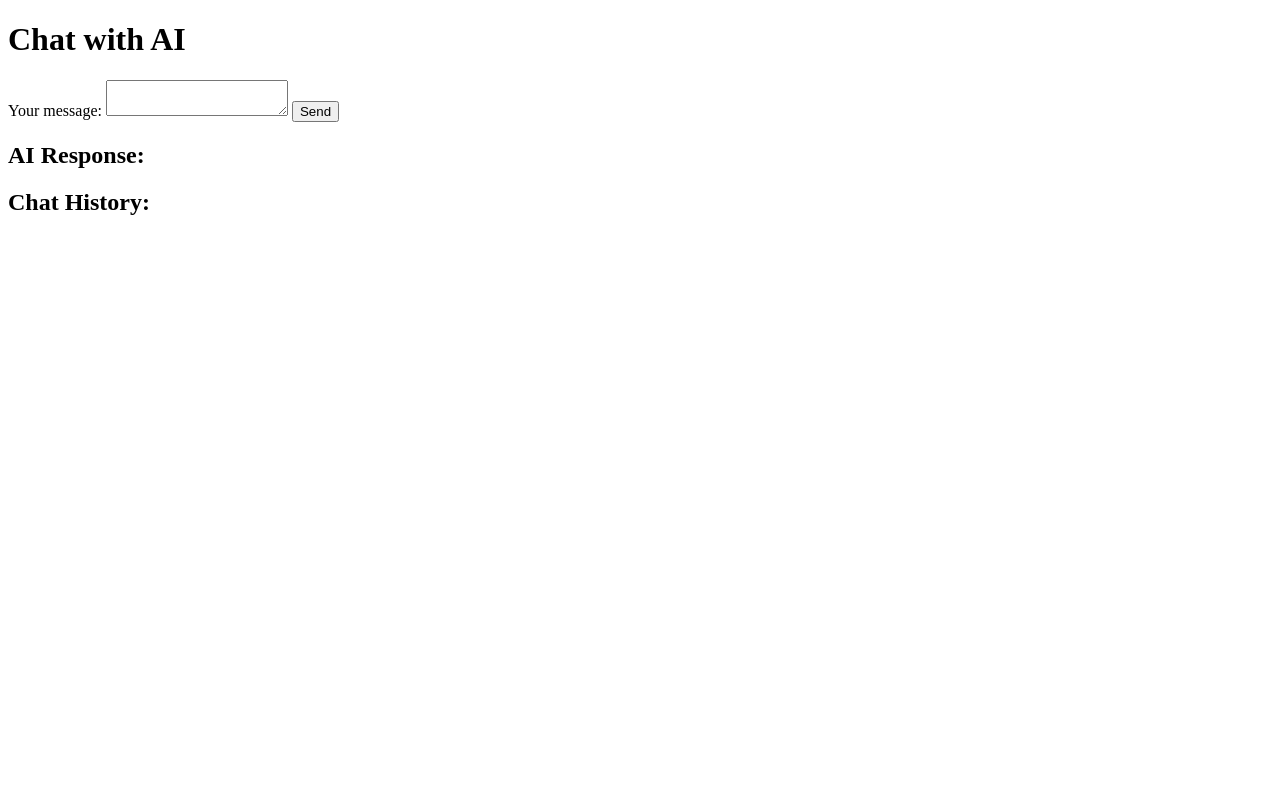
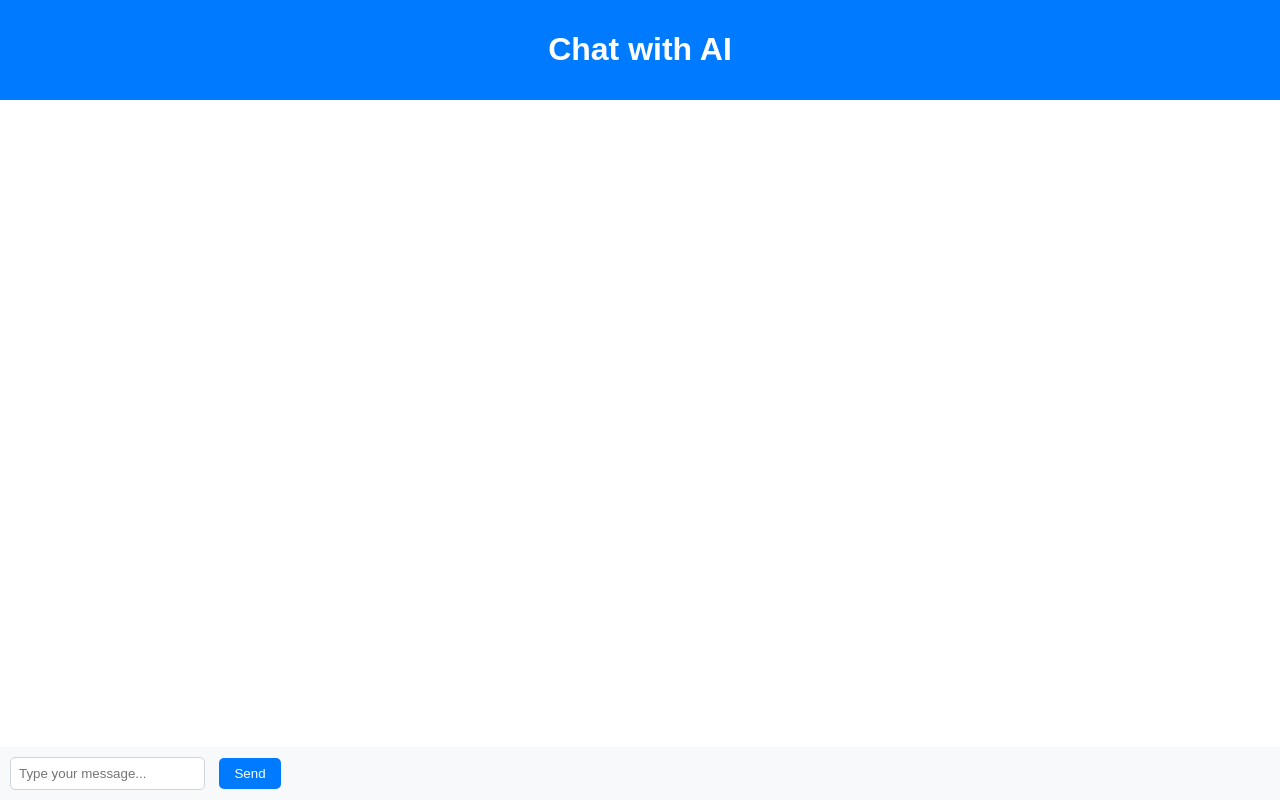
Before and after one commit to slavik2011/googleAIchat, a Flask app: page / in a window 1280 px wide. Run offline with Flask 3, Linux system fonts and the light colour scheme; parts of the project's set-up code (start-up, migrations or seed data) failed here and were passed over.

Commit message:
Update index.html

```diff
--- a/templates/index.html
+++ b/templates/index.html
@@ -2,25 +2,92 @@
 <html>
 <head>
   <title>Chat with AI</title>
+  <style>
+    body {
+      margin: 0;
+      font-family: sans-serif;
+    }
+
+    .chat-container {
+      display: flex;
+      flex-direction: column;
+      height: 100vh;
+    }
+
+    .chat-header {
+      background-color: #007bff;
+      color: white;
+      padding: 10px;
+      text-align: center;
+    }
+
+    .chat-messages {
+      flex: 1;
+      padding: 10px;
+      overflow-y: scroll;
+    }
+
+    .message {
+      margin-bottom: 10px;
+      padding: 8px;
+      border-radius: 5px;
+      max-width: 70%;
+      word-break: break-word;
+    }
+
+    .user-message {
+      background-color: #e9ecef;
+      align-self: flex-end;
+    }
+
+    .ai-message {
+      background-color: #007bff;
+      color: white;
+      align-self: flex-start;
+    }
+
+    .chat-input {
+      display: flex;
+      padding: 10px;
+      background-color: #f8f9fa;
+    }
+
+    #user-input {
+      flex: 1;
+      padding: 8px;
+      border: 1px solid #ced4da;
+      border-radius: 5px;
+    }
+
+    #submit-button {
+      background-color: #007bff;
+      color: white;
+      border: none;
+      padding: 8px 15px;
+      margin-left: 10px;
+      border-radius: 5px;
+      cursor: pointer;
+    }
+  </style>
 </head>
 <body>
-  <h1>Chat with AI</h1>
-
-  <form method="POST">
-    <label for="user_input">Your message:</label>
-    <textarea id="user_input" name="user_input"></textarea>
-    <button type="submit">Send</button>
-  </form>
-
-  <h2>AI Response:</h2>
-  <p>{{ ai_response }}</p>
-
-  <h2>Chat History:</h2>
-  <ul>
-    {% for message in chat_session.history %}
-      <li>{{ message.role }}: {{ message.content }}</li>
-    {% endfor %}
-  </ul>
-
+  <div class="chat-container">
+    <div class="chat-header">
+      <h1>Chat with AI</h1>
+    </div>
+    <div class="chat-messages">
+      {% for message in chat_session.history %}
+        <div class="message {% if message.role == 'user' %}user-message{% else %}ai-message{% endif %}">
+          {{ message.content.parts[0].text }}
+        </div>
+      {% endfor %}
+    </div>
+    <div class="chat-input">
+      <form method="POST">
+        <input type="text" id="user-input" name="user_input" placeholder="Type your message...">
+        <button type="submit" id="submit-button">Send</button>
+      </form>
+    </div>
+  </div>
 </body>
 </html>
```
